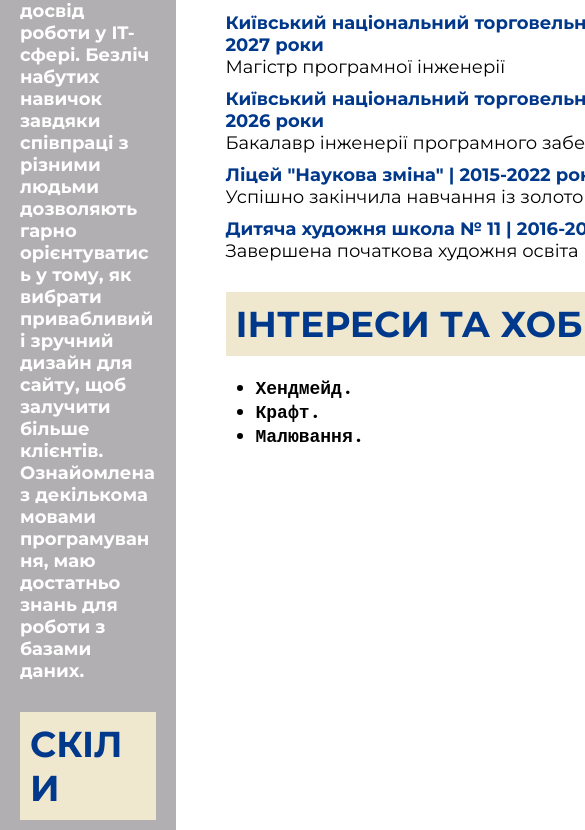
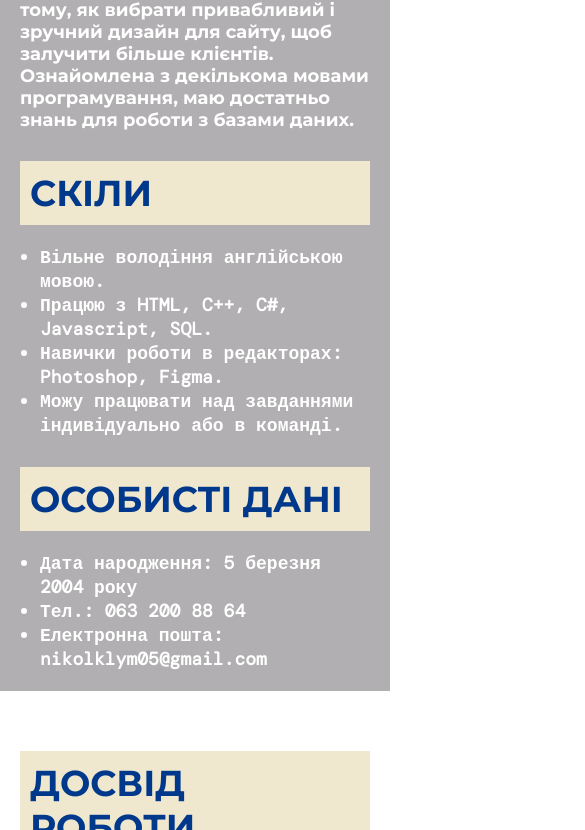
Before and after one commit to VeronikaKlimenko/CV, a plain HTML site: page index.html in a window 390 px wide. Shown: the part 709-1539 px from the top of the page, 585 px wide, since content can reach past the window. Drawn offline with nearby package versions, Linux system fonts and the light colour scheme.

Commit message:
ajusted for mobile devices

```diff
--- a/css/style.css
+++ b/css/style.css
@@ -1,32 +1,33 @@
+/* For mobile */
+@media (max-width: 1000px) {
+  .container {
+    flex-direction: column;
+  }
+
+  aside {
+    width: 100%;
+  }
+
+  main {
+    width: 100%;
+  }
+}
+
+/*FOR ALL STYLES:*/
 * {
   margin: 0;
   padding: 0;
   box-sizing: border-box;
 }
+
+li {
+  font-family: "DM Mono", monospace;
+  font-weight: bold;
+}
+
 body {
   font-family: "Montserrat", sans-serif;
   font-size: 18px;
-}
-.container {
-  display: flex;
-  gap: 50px;
-  max-width: 1200px;
-  margin: 0 auto;
-}
-
-aside {
-  padding: 30px 20px 20px 20px;
-  background-color: #b1afb1;
-  width: 45%;
-  text-align: center;
-  justify-content: center;
-  color: white;
-}
-
-main {
-  background-color: white;
-  flex: 1;
-  padding-top: 30px;
 }
 
 h1 {
@@ -39,6 +40,26 @@ h1 {
   margin-top: 30px;
   margin-bottom: 20px;
   word-wrap: break-word;
+}
+
+.container {
+  display: flex;
+  gap: 30px;
+  max-width: 1200px;
+  margin: 0 auto;
+}
+/*FOR LEFT SIDE:*/
+aside {
+  padding: 20px;
+  background-color: #b1afb1;
+  text-align: center;
+  padding-top: 30px;
+  justify-content: center;
+  color: white;
+}
+
+aside li {
+  margin-left: 20px;
 }
 
 .Image-info h2 {
@@ -57,9 +78,9 @@ h1 {
 }
 
 .container-inside-aside {
-  width: 500px;
-  max-width: 100%;
+  margin: 0 auto;
 }
+
 aside hr {
   border: none;
   border-top: 3px solid white;
@@ -80,12 +101,14 @@ aside hr {
   margin: 0 auto;
   font-weight: 700;
 }
+
 .Skills-container {
   width: 450px;
   text-align: left;
   margin: 0 auto;
   max-width: 100%;
 }
+
 .Personal-container {
   width: 450px;
   text-align: left;
@@ -93,13 +116,16 @@ aside hr {
   max-width: 100%;
   word-wrap: break-word;
 }
-li {
-  font-family: "DM Mono", monospace;
-  font-weight: bold;
+
+/*right side*/
+main {
+  background-color: white;
+  flex: 1;
+  padding: 0 20px 20px 20px;
 }
-/*right side*/
 .main-container {
-  width: 700px;
+  max-width: 600px;
+  margin: 0 auto;
 }
 main h2 {
   margin: 30px auto;
@@ -115,6 +141,13 @@ main hr {
   font-weight: 700;
   margin-top: 10px;
 }
+
 main li {
   margin-left: 30px;
 }
+main p,
+main li,
+main dt,
+main dd {
+  word-wrap: break-word;
+}
```
